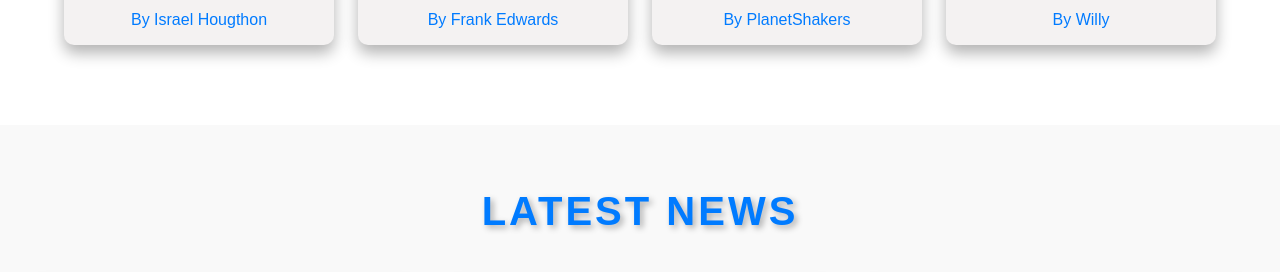
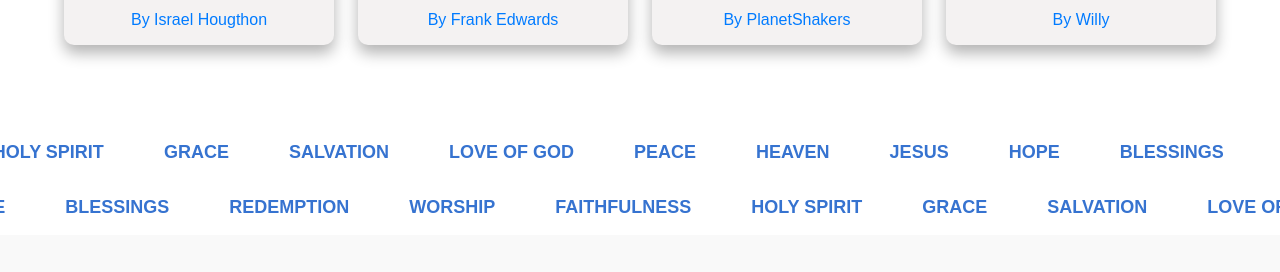
Before and after one commit to GUchechi/-RygmaHackathon, a React (Vite) app: page / in a window 1280 px wide. Shown: the part 1200-1472 px from the top of the page. Built offline with nearby package versions, Linux system fonts and the light colour scheme.

Commit message:
added lyrics

```diff
--- a/package.json
+++ b/package.json
@@ -13,6 +13,7 @@
     "axios": "^1.7.9",
     "react": "^18.3.1",
     "react-dom": "^18.3.1",
+    "react-fast-marquee": "^1.6.5",
     "react-icons": "^5.4.0",
     "react-router": "^7.0.2",
     "react-router-dom": "^7.0.2"
--- /dev/null
+++ b/src/components/LyricMarquee/LyricMarquee.css
@@ -0,0 +1,47 @@
+.marquee-section {
+  width: 100%;
+  overflow: hidden;
+  padding: 90px 0;
+}
+
+.marquee-container {
+  width: 100%;
+}
+
+.marquee3k {
+  background-color: transparent;
+  height: 55px;
+  display: flex;
+  align-items: center;
+}
+
+.marquee3k h4 {
+  color: var(--yellow-theme-main-color);
+  font-size: 18px;
+}
+.marquee3k h4 span {
+  margin: 0 30px;
+}
+
+h4 span {
+  animation: fadeInColor 6s linear infinite;
+}
+
+/* Animates text color cycling */
+@keyframes fadeInColor {
+  0% {
+    color: #007bff;
+  }
+  25% {
+    color: #ff5722;
+  }
+  50% {
+    color: #4caf50;
+  }
+  75% {
+    color: #fdd835;
+  }
+  100% {
+    color: #007bff;
+  }
+}
--- /dev/null
+++ b/src/components/LyricMarquee/LyricMarquee.jsx
@@ -0,0 +1,62 @@
+import Marquee from "react-fast-marquee";
+import "./LyricMarquee.css";
+
+const LyricMarquee = () => {
+  return (
+    <div className="marquee-wrapper">
+      {/* Forward scrolling marquee */}
+      <Marquee speed={60} gradient={false} pauseOnHover>
+        <div className="marquee-container">
+          <div className="marquee3k">
+            <h4>
+              <span>WORSHIP</span>
+              <span>FAITHFULNESS</span>
+              <span>HOLY SPIRIT</span>
+              <span>GRACE</span>
+            </h4>
+            <h4>
+              <span>SALVATION</span>
+              <span>LOVE OF GOD</span>
+              <span>PEACE</span>
+              <span>HEAVEN</span>
+            </h4>
+            <h4>
+              <span>JESUS</span>
+              <span>HOPE</span>
+              <span>BLESSINGS</span>
+              <span>REDEMPTION</span>
+            </h4>
+          </div>
+        </div>
+      </Marquee>
+
+      {/* Reverse scrolling marquee */}
+      <Marquee speed={60} gradient={false} pauseOnHover direction="right">
+        <div className="marquee-container">
+          <div className="marquee3k">
+            <h4>
+              <span>WORSHIP</span>
+              <span>FAITHFULNESS</span>
+              <span>HOLY SPIRIT</span>
+              <span>GRACE</span>
+            </h4>
+            <h4>
+              <span>SALVATION</span>
+              <span>LOVE OF GOD</span>
+              <span>PEACE</span>
+              <span>HEAVEN</span>
+            </h4>
+            <h4>
+              <span>JESUS</span>
+              <span>HOPE</span>
+              <span>BLESSINGS</span>
+              <span>REDEMPTION</span>
+            </h4>
+          </div>
+        </div>
+      </Marquee>
+    </div>
+  );
+};
+
+export default LyricMarquee;
--- a/src/pages/Home/HomePage.jsx
+++ b/src/pages/Home/HomePage.jsx
@@ -1,5 +1,6 @@
 import Community from "../../components/community/Community";
 import Hero from "../../components/Hero/Hero";
+import LyricMarquee from "../../components/LyricMarquee/LyricMarquee";
 import News from "../../components/News/News";
 import Recommended from "../../components/Recommended/Recommended";
 import Upcoming from "../../components/Upcoming/Upcoming";
@@ -9,6 +10,7 @@ const HomePage = () => {
     <>
       <Hero />
       <Recommended />
+      <LyricMarquee />
       <News />
       <Community />
       <Upcoming />
```
Also changed, not shown: 1 other file (tests, documents, lock files or other folders).
